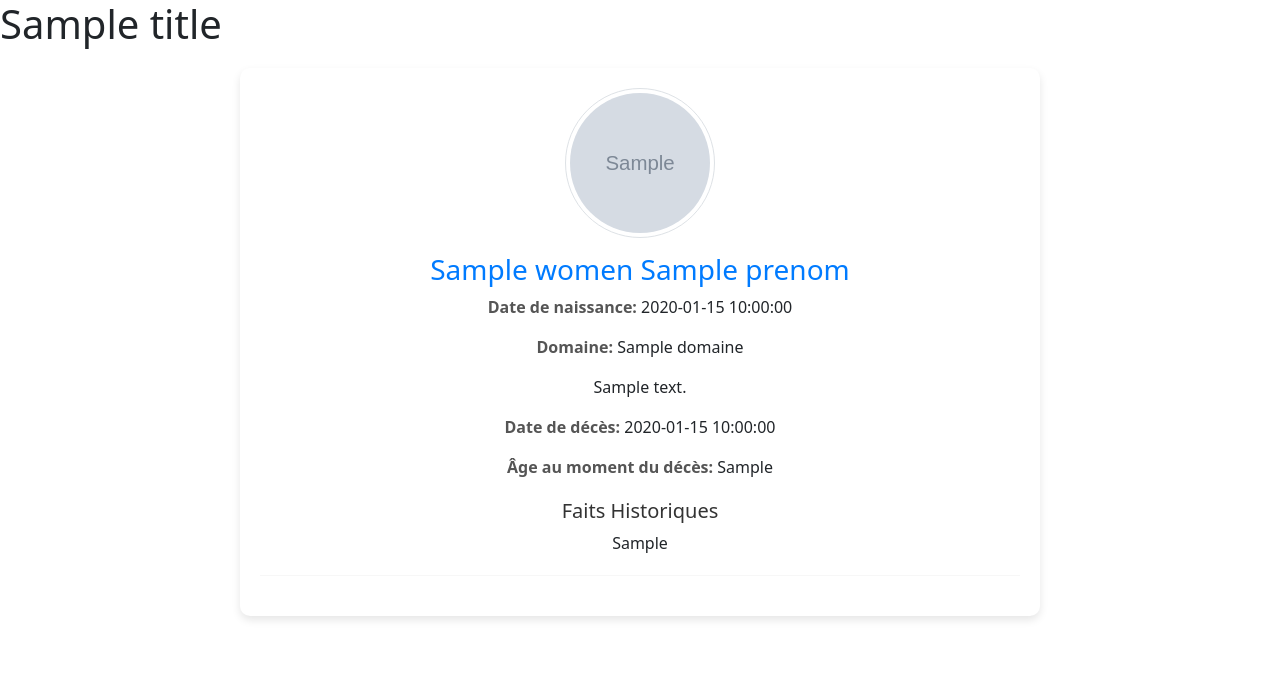
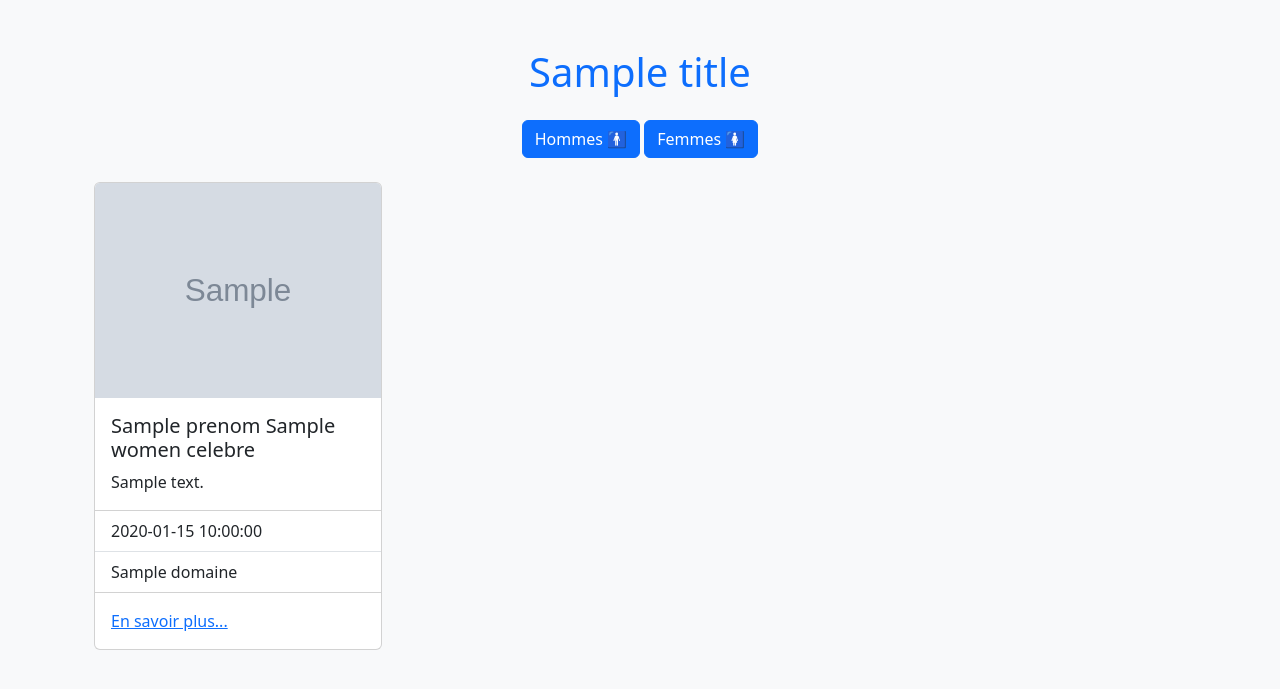
Before and after one commit to ChrisGreta/mvc-poo-dwwm25, a PHP site: template www/views/women.view.php in a window 1280 px wide. Shown: the top 689 px of the page. Run offline with PHP 8.4, Linux system fonts and the light colour scheme; the template is opened without the code that fills it: most values are stand-ins (such as "Sample title", 1, 10 or a date in 2020); grey boxes marked "Sample" are stand-in pictures.

Commit message:
fait des button , class homme, afficher les card

```diff
--- a/www/views/base.view.php
+++ b/www/views/base.view.php
@@ -1,20 +1,38 @@
 <!DOCTYPE html>
 <html lang="en">
 <head>
-    <meta charset="UTF-8">
     <meta name="viewport" content="width=device-width, initial-scale=1.0">
-    <title>mini projet MVC</title>
+    <title><?= $title ?></title>
     <link href="https://cdn.jsdelivr.net/npm/bootstrap@5.3.3/dist/css/bootstrap.min.css" rel="stylesheet">
-    <script src="https://cdn.jsdelivr.net/npm/bootstrap@5.3.3/dist/js/bootstrap.min.js"></script>
+</head>
+<body class="bg-light">
+    <div class="container mt-5">
+        <h1 class="text-center text-primary mb-4"><?= $title ?></h1>
 
-</head>
-<body>
-    <h1 class ="text-centre"><?=$title?></h1>
-    <main>
-    <?= $content ?>
-    </main>
-    <div class="text-centre">
-        <!-- 2025 dwwm.allright -->
+        <!-- Switch Button -->
+        <div class="text-center mb-4">
+            <button id="hommes-button" class="btn btn-primary">Hommes 🚹</button>
+            <button id="femmes-button" class="btn btn-primary">Femmes 🚺</button>
+        </div>
+
+        <main>
+            <?= $content ?>
+        </main>
+
+        <footer class="text-center mt-5">
+            <!-- 2025 dwwm.allright -->
+        </footer>
     </div>
+
+    <script src="https://cdn.jsdelivr.net/npm/bootstrap@5.3.3/dist/js/bootstrap.bundle.min.js"></script>
+    <script>
+        document.getElementById('hommes-button').addEventListener('click', function() {
+            window.location.href = 'index.php?route=readMen&type=men';
+        });
+
+        document.getElementById('femmes-button').addEventListener('click', function() {
+            window.location.href = 'index.php?route=readWomen&type=women';
+        });
+    </script>
 </body>
 </html>
--- a/www/views/women.view.php
+++ b/www/views/women.view.php
@@ -1,20 +1,61 @@
-
-<div class="container" style="max-width: 800px; margin: 20px auto; padding: 20px; background-color: #fff; border-radius: 10px; box-shadow: 0 4px 8px rgba(0,0,0,0.1);">
-    <div class="row">
-        <div class="col-md-12 text-center">
-
-        <img src="<?= isset($women->image) ? $women->image : 'default_image_url.jpg'; ?>" alt="<?= isset($women->nom) && isset($women->prenom) ? $women->nom . ' ' . $women->prenom : 'Nom et Prénom'; ?>" class="img-thumbnail" style="border-radius: 50%; width: 150px; height: 150px; object-fit: cover;">
-        </div>
-        <div class="col-md-12 text-center">
-            <h2 style="margin-top: 15px; font-size: 28px; color: #007bff;"><?= isset($women->nom) && isset($women->prenom) ? $women->nom . ' ' . $women->prenom : 'Nom et Prénom'; ?></h2>
-            <p style="font-size: 16px; line-height: 1.5;"><strong style="color: #555;">Date de naissance:</strong> <?= isset($women->date_naissance) ? $women->date_naissance : 'Date de naissance non disponible'; ?></p>
-            <p style="font-size: 16px; line-height: 1.5;"><strong style="color: #555;">Domaine:</strong> <?= isset($women->domaine) ? $women->domaine : 'Domaine non disponible'; ?></p>
-            <p style="font-size: 16px; line-height: 1.5;"><?= isset($women->description) ? $women->description : 'Description non disponible'; ?></p>
-            <p style="font-size: 16px; line-height: 1.5;"><strong style="color: #555;">Date de décès:</strong> <?= isset($women->date_deces) ? $women->date_deces : 'N/A'; ?></p>
-            <p style="font-size: 16px; line-height: 1.5;"><strong style="color: #555;">Âge au moment du décès:</strong> <?= isset($women->date_deces) ? $women->calculerAgeDeces() : 'N/A'; ?></p>
-            <h3 style="font-size: 20px; margin-top: 20px; color: #333;">Faits Historiques</h3>
-            <?= isset($women->faits_historiques) ? $women->afficherFaitsHistoriques() : 'Pas de faits historiques disponibles'; ?>
-            <hr style="border: 0; height: 1px; background: #ddd; margin: 20px 0;">
-        </div>
-    </div>
-</div>
+<?php if (isset($index) && $index !== null): ?>
+    <?php
+    $femme = $womenCelebres[$index];
+    ?>
+    <div class="container">
+        <div class="row">
+            <div class="col-md-12">
+                <div class="card" style="width: 100%; margin-bottom: 20px;">
+                    <img src="<?php echo $femme['url_image']; ?>" class="card-img-top" alt="<?php echo $femme['nom']; ?>">
+                    <div class="card-body">
+                        <h5 class="card-title"><?php echo $femme['prenom'] . ' ' . $femme['nom']; ?></h5>
+                        <p class="card-text"><?php echo $femme['description']; ?></p>
+                    </div>
+                    <ul class="list-group list-group-flush">
+                        <li class="list-group-item">Date of Birth: <?php echo $femme['date_naissance']; ?></li>
+                        <li class="list-group-item">Date of Death: <?php echo $femme['date_deces']; ?></li>
+                        <li class="list-group-item">Domain: <?php echo $femme['domaine']; ?></li>
+                    </ul>
+                    <div class="card-body">
+                        <h6>Historical Facts:</h6>
+                        <ul>
+                            <?php foreach ($femme['faits_historiques_3'] as $fait): ?>
+                                <li><?php echo $fait; ?></li>
+                            <?php endforeach; ?>
+                        </ul>
+                    </div>
+                </div>
+            </div>
+        </div> <!-- Row -->
+    </div> <!-- Container -->
+<?php else: ?>
+    <div class="container">
+        <div class="row">
+            <?php
+            $index = 0;
+            // Parcours des femmes célèbres
+            foreach ($womenCelebres as $femme) {
+            ?>
+                <div class="col-md-4 d-flex flex-column  justify-content-start">
+                    <div class="card" style="width: 18rem;">
+                        <img src="<?= $femme['url_image'] ?>" class="card-img-top" alt="...">
+                        <div class="card-body">
+                            <h5 class="card-title"><?= $femme['prenom'] ?> <?= $femme['nom'] ?></h5>
+                            <p class="card-text"><?= $femme['description'] ?></p>
+                        </div>
+                        <ul class="list-group list-group-flush">
+                            <li class="list-group-item"><?= $femme['date_naissance'] ?></li>
+                            <li class="list-group-item"><?= $femme['domaine'] ?></li>
+                        </ul>
+                        <div class="card-body">
+                            <a href="index.php?route=readWomen&index=<?= $index;?>" class="card-link">En savoir plus...</a>
+                        </div>
+                    </div>
+                </div>
+            <?php
+                $index++;
+            }
+            ?>
+        </div> <!-- Row -->
+    </div> <!-- Container -->
+<?php endif; ?>
```
Also changed, not shown: www/controllers/men.controller.php (added, +73 -0 lines), www/controllers/women.controller.php (+8 -47 lines), www/include/json/men.json (added, +88 -0 lines), www/index.php (+6 -7 lines), www/models/json.model.php (+21 -0 lines), www/models/men.model.php (added, +43 -0 lines), www/views/home.view.php (+4 -6 lines), www/views/men.view.php (added, +28 -0 lines), 1 other file.
